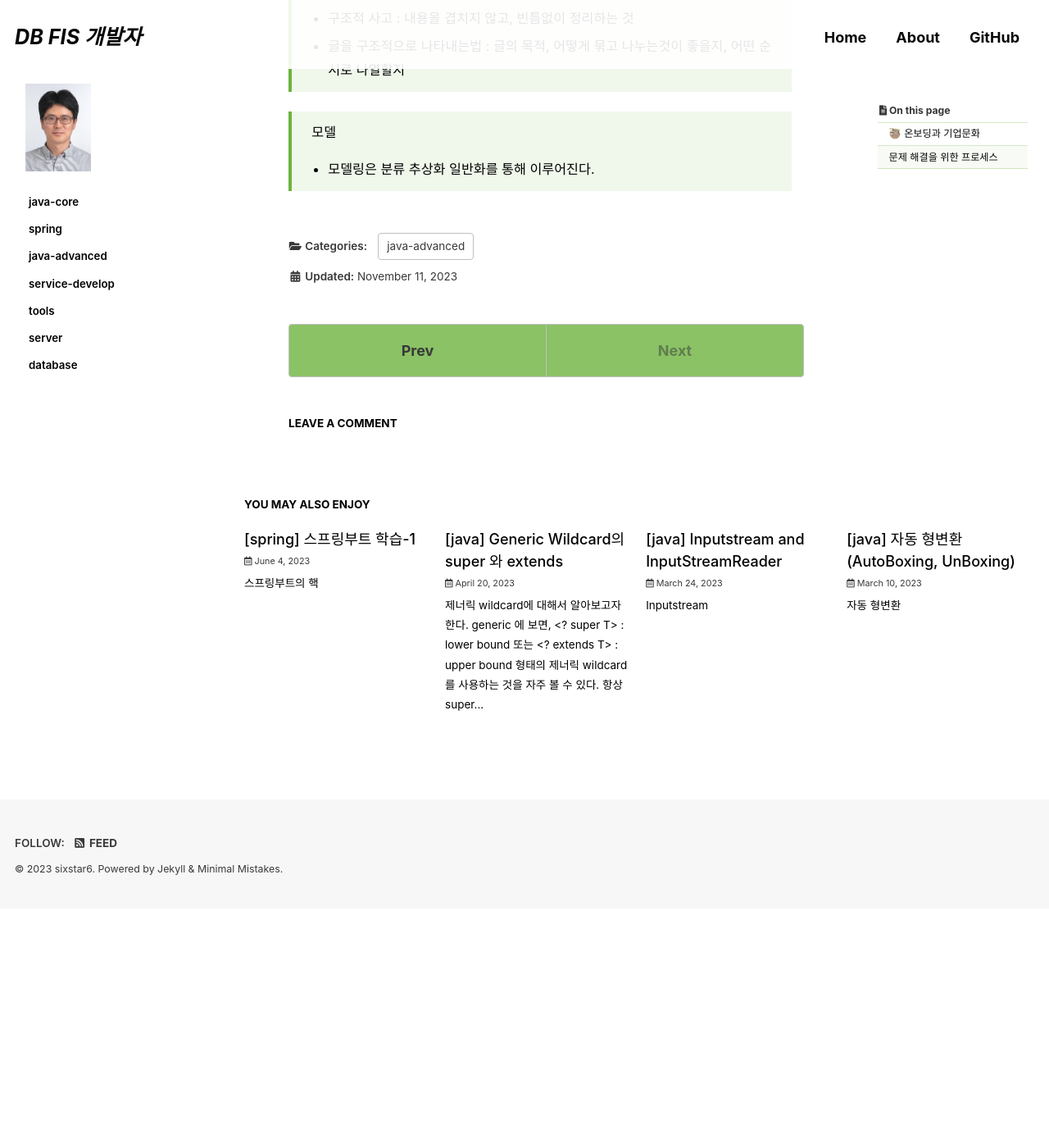
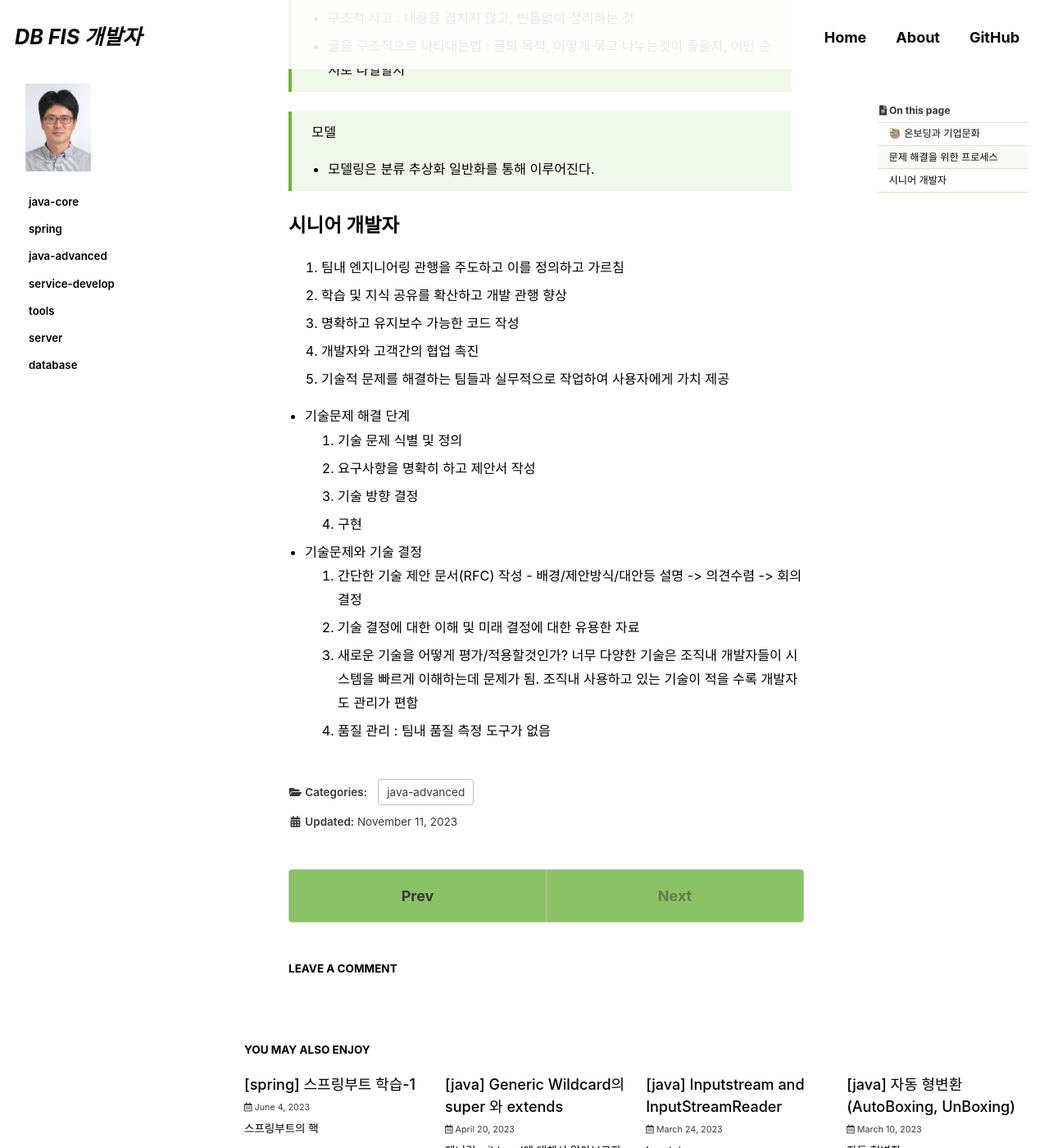
Before and after one commit to 190726/190726.github.io, a Jekyll site: the page built from _posts/2023-11-11-onboarding.md, in a window 1280 px wide and 1400 px high, scrolled down 1415 px. Shown: the whole window at 82% size. Built offline with Jekyll 4.4.1, drawn with Linux system fonts in a browser that asks for light colours; cached includes are drawn as plain includes; some web fonts are replaced; comment, search, counter and statistics services are not loaded; before the commit the page ends 2523 px from its top, so only the background shows below that.

Commit message:
Update 2023-11-11-onboarding.md

```diff
--- a/_posts/2023-11-11-onboarding.md
+++ b/_posts/2023-11-11-onboarding.md
@@ -52,3 +52,22 @@ last_modified_at: 2023-11-11
 
  > 모델
   - 모델링은 분류 추상화 일반화를 통해 이루어진다.
+
+## 시니어 개발자
+  1. 팀내 엔지니어링 관행을 주도하고 이를 정의하고 가르침
+  2. 학습 및 지식 공유를 확산하고 개발 관행 향상
+  3. 명확하고 유지보수 가능한 코드 작성
+  4. 개발자와 고객간의 협업 촉진
+  5. 기술적 문제를 해결하는 팀들과 실무적으로 작업하여 사용자에게 가치 제공
+
+- 기술문제 해결 단계
+  1. 기술 문제 식별 및 정의
+  2. 요구사항을 명확히 하고 제안서 작성
+  3. 기술 방향 결정
+  4. 구현
+
+- 기술문제와 기술 결정
+  1. 간단한 기술 제안 문서(RFC) 작성 - 배경/제안방식/대안등 설명 -> 의견수렴 -> 회의결정
+  2. 기술 결정에 대한 이해 및 미래 결정에 대한 유용한 자료
+  3. 새로운 기술을 어떻게 평가/적용할것인가? 너무 다양한 기술은 조직내 개발자들이 시스템을 빠르게 이해하는데 문제가 됨. 조직내 사용하고 있는 기술이 적을 수록 개발자도 관리가 편함
+  4. 품질 관리  : 팀내 품질 측정 도구가 없음
```
